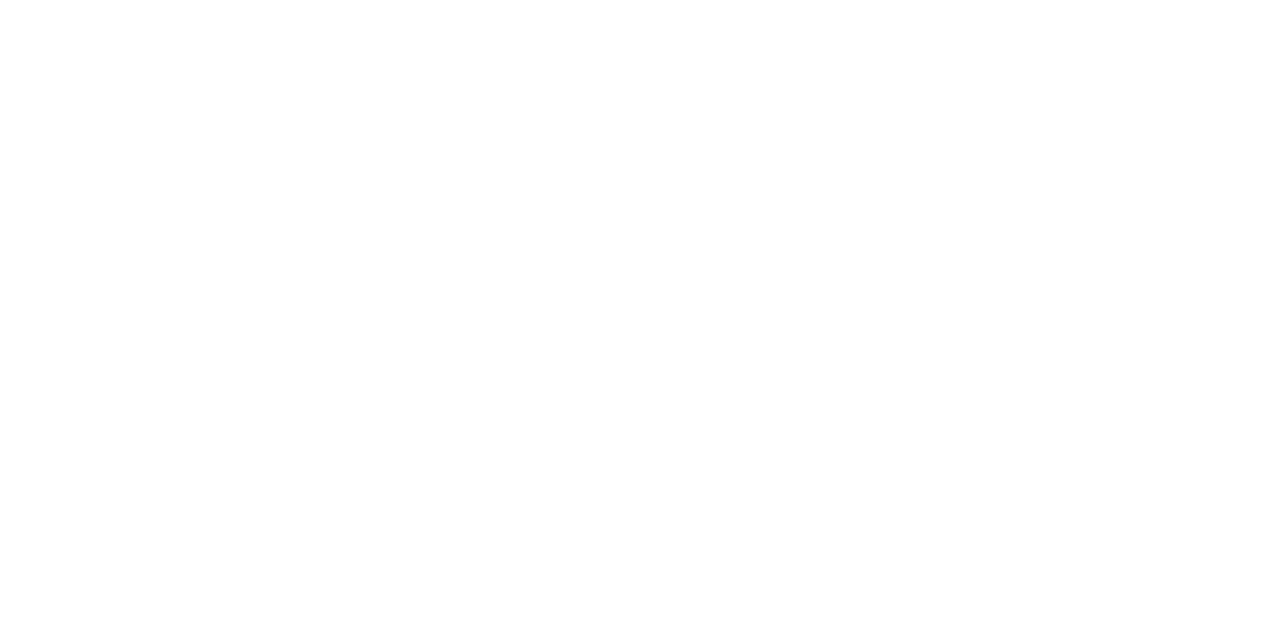
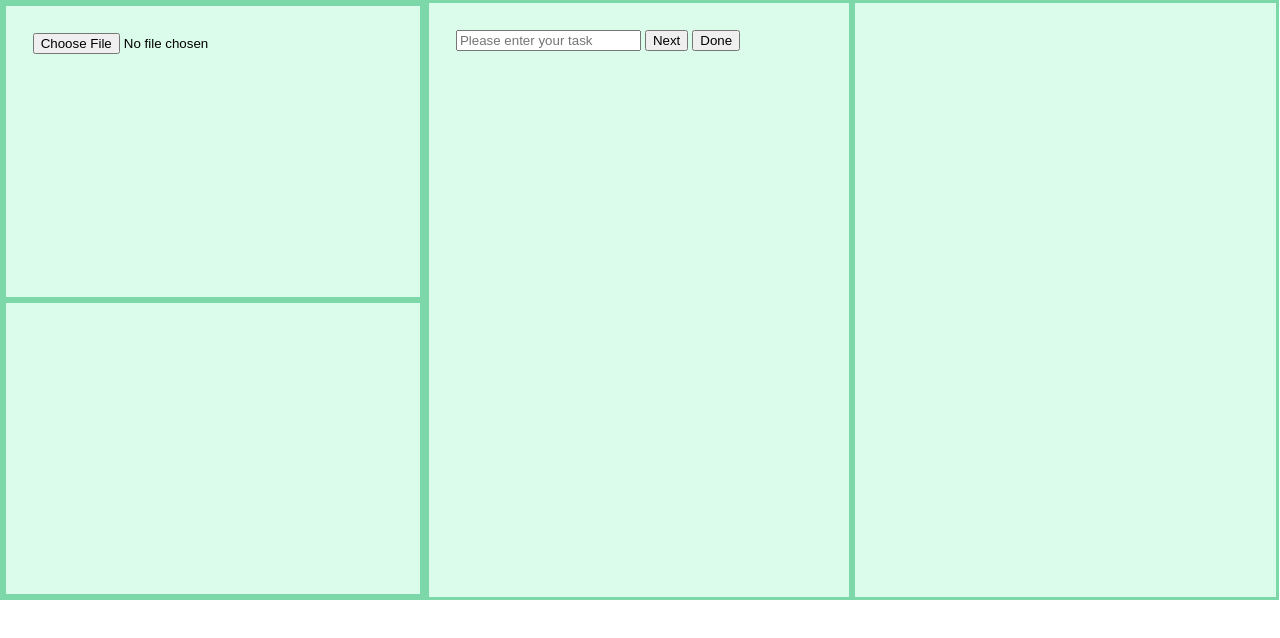
Before and after one commit to 20171470/todo, a plain HTML site: page index.html in a window 1280 px wide. Drawn offline with Linux system fonts and the light colour scheme.

Commit message:
html / css 작업 조금

```diff
--- a/css/index.css
+++ b/css/index.css
@@ -1 +1,53 @@
-/* 김영훈 */
+div {
+        width: 100%;
+        height: 600px;
+    }
+.First{
+width:33.3%;
+height: 600px;
+float:left;
+border : 3px solid #7DD8A9;
+box-sizing: border-box;
+}
+.up {
+width:100%;
+height: 50%;
+float:left;
+border : 3px solid #7DD8A9;
+box-sizing: border-box;
+background-color: #DBFBEB;
+}
+.down {
+width:100%;
+height: 50%;
+float:left;
+border : 3px solid #7DD8A9;
+box-sizing: border-box;
+background-color: #DBFBEB;
+}
+.Second{
+width:33.3%;
+height: 600px;
+float:left;
+border : 3px solid #7DD8A9;
+box-sizing: border-box;
+background-color: #DBFBEB;
+}
+.Third{
+width:33.3%;
+height: 600px;
+float:left;
+border : 3px solid #7DD8A9;
+box-sizing: border-box;
+background-color: #DBFBEB;
+}
+.upload{
+	position: relative;
+	left:20pt;
+	top: 20pt;
+}
+.toDoForm{
+	position: relative;
+	left:20pt;
+	top: 20pt;
+}
--- a/index.html
+++ b/index.html
@@ -8,7 +8,31 @@
     <title>Todolist</title>
   </head>
   <body>
-    <!-- 김영훈 -->
+    <div>
+
+
+      <div class="First">
+        <div class="up">
+          <input class="upload" type="file" name="">
+        </div>
+
+        <div class="down">
+        </div>
+      </div>
+
+      <div class="Second">
+        <form class="toDoForm">
+          <input type = "text" placeholder="Please enter your task">
+          <input type="button" name="" value="Next">
+          <input type="button" name="" value="Done">
+        </form>
+      </div>
+
+      <div class="Third">
+      </div>
+
+
+    </div>
     <script src="js/index.js"></script>
   </body>
 </html>
```
Also changed, not shown: todo리스트개념도.png (added).
